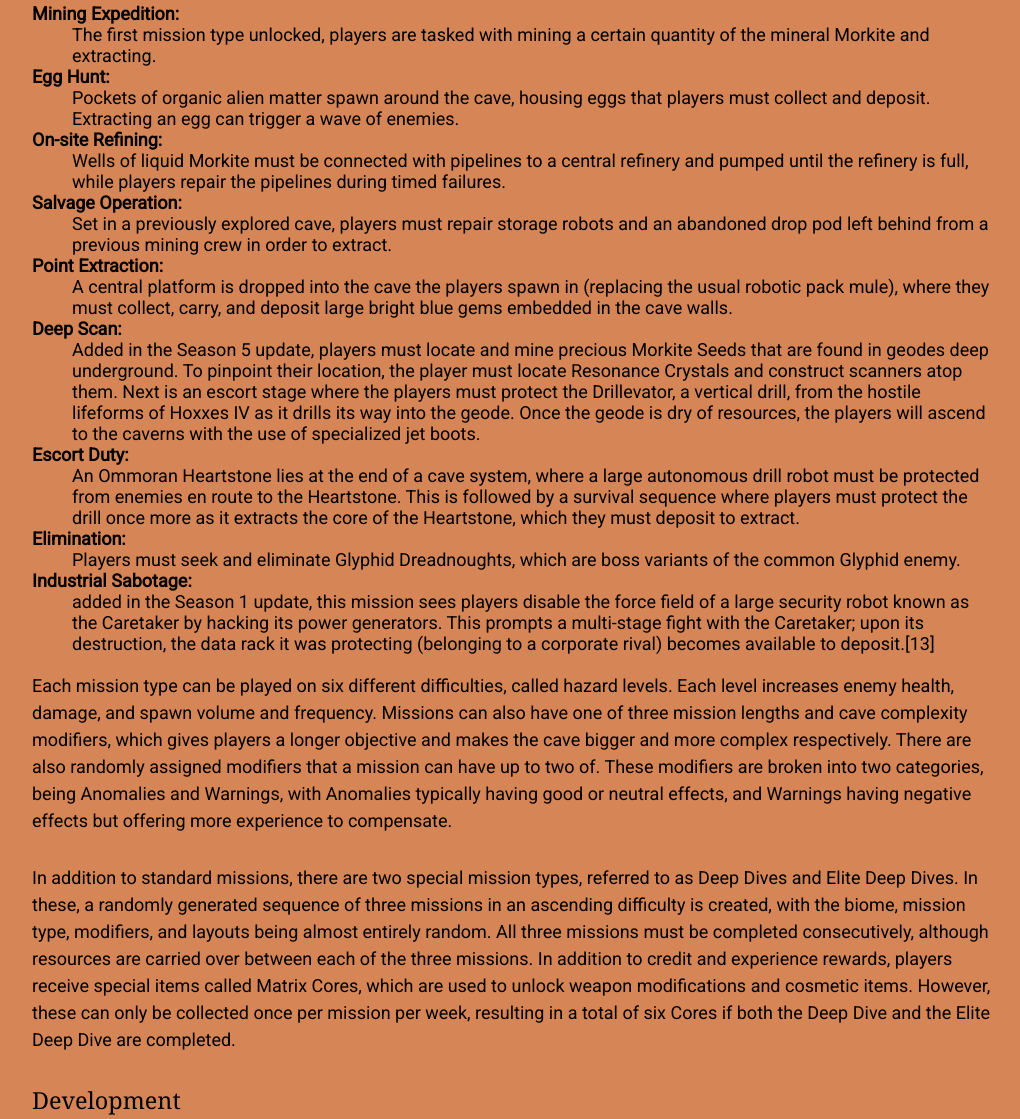
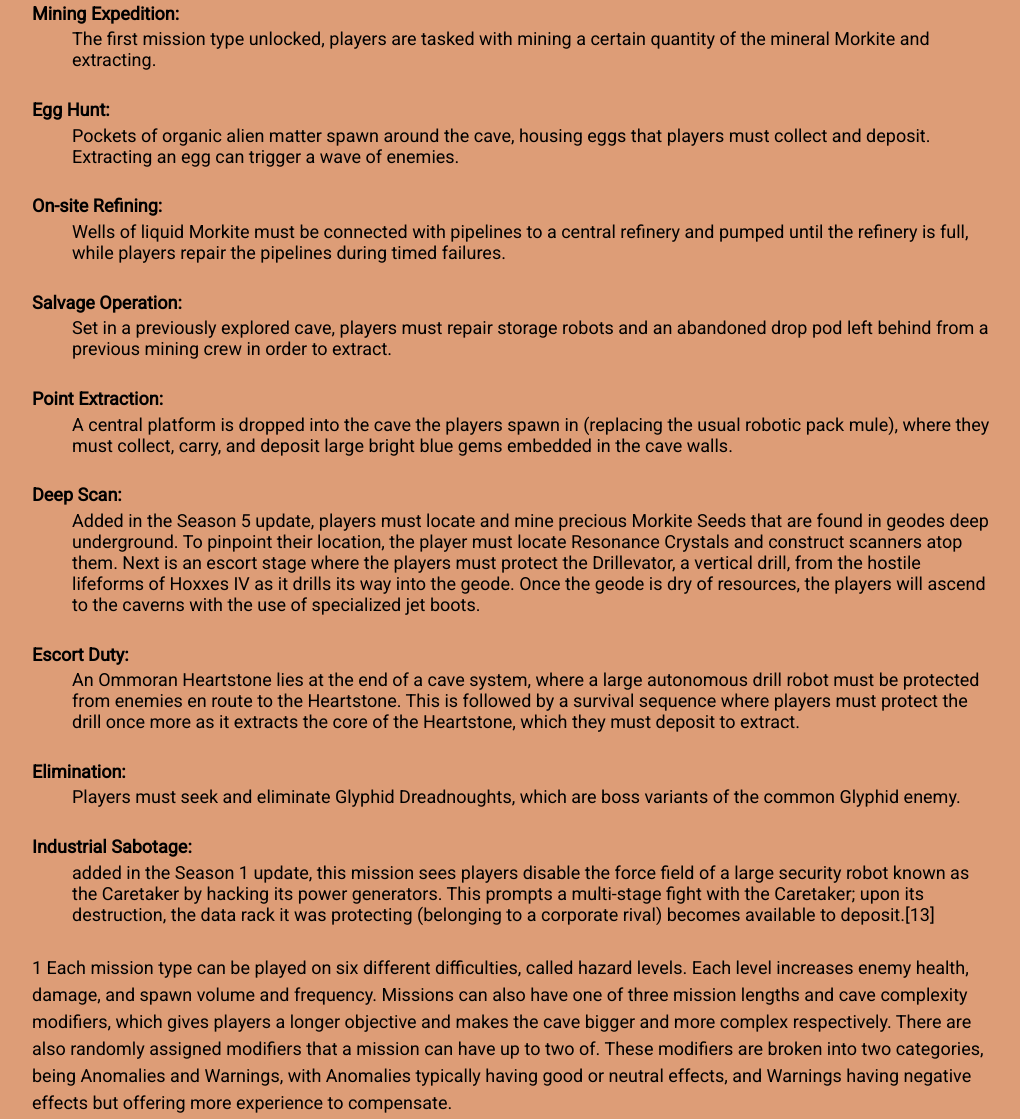
Before and after one commit to Tyler-Scripps/csci-3150-landing-page, a plain HTML site: page deep-rock-galactic.html in a window 1280 px wide. Shown: the part 2044-3163 px from the top of the page, without its empty margins (128-1148 px from the left). Drawn offline with Linux system fonts and the light colour scheme.

Commit message:
fixed accessibility issues based on feedback from prof schaal

```diff
--- a/css/deep-rock-galactic.css
+++ b/css/deep-rock-galactic.css
@@ -15,7 +15,7 @@
 }
 
 body {
-    background: #D58556;
+    background: rgba(213, 133, 86, 0.8);
 }
 
 hr {
@@ -38,3 +38,12 @@
 nav ul li a:active {
     color: greenyellow;
 }
+
+dl dd {
+    margin-top: 0.25em;
+    margin-bottom: 1.6em;
+}
+
+ol.reference-list li {
+    margin: 0.6em 0;
+}
--- a/deep-rock-galactic.html
+++ b/deep-rock-galactic.html
@@ -137,7 +137,7 @@
                         multi-stage fight with the Caretaker; upon its destruction, the data rack it was protecting
                         (belonging to a corporate rival) becomes available to deposit.[13]</dd>
                 </dl>
-                <p>
+                <p>1
                     Each mission type can be played on six different difficulties, called hazard levels. Each level
                     increases enemy health, damage, and spawn volume and frequency. Missions can also have one of three
                     mission lengths and cave complexity modifiers, which gives players a longer objective and makes the
@@ -265,7 +265,7 @@
             </section>
             <section id="references">
                 <h2>References</h2>
-                <ol>
+                <ol class="reference-list">
                     <li>Romano, Sal (April 29, 2020). "Deep Rock Galactic launches May 13". Gematsu. Archived from the original on September 9, 2022. Retrieved September 9, 2022.</li>
                     <li>Kratky, Otta (December 1, 2021). "Deep Rock Galactic Is Coming To PlayStation Consoles Next Year". Gamespot. Archived from the original on October 3, 2022. Retrieved December 22, 2021.</li>
                     <li>Alexandar Max Skronski (September 9, 2022). "Deep Rock Galactic Is Now Optimized for Xbox Series X|S". Xbox Wire. Archived from the original on September 9, 2022. Retrieved September 9, 2022.</li>
```
